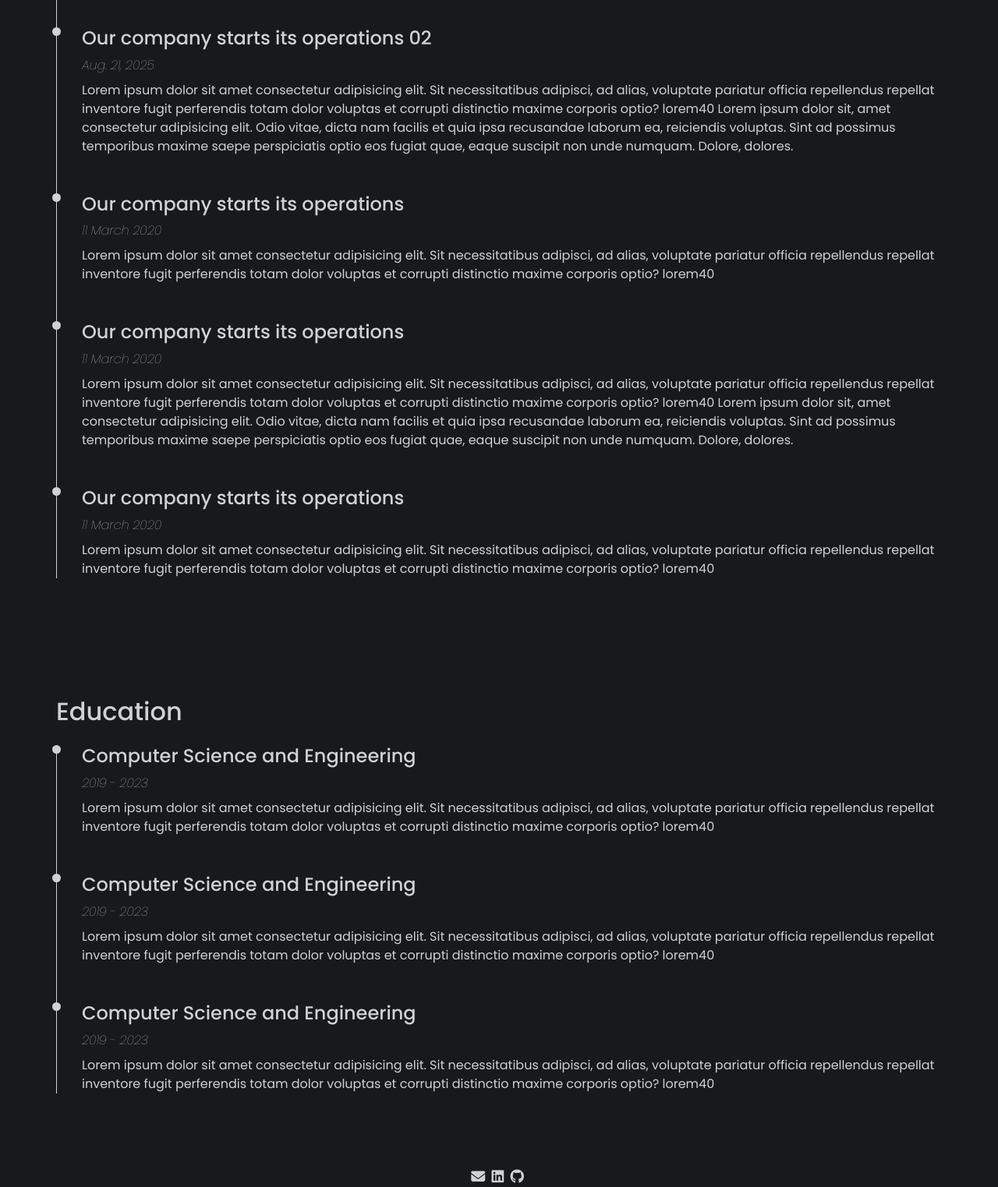
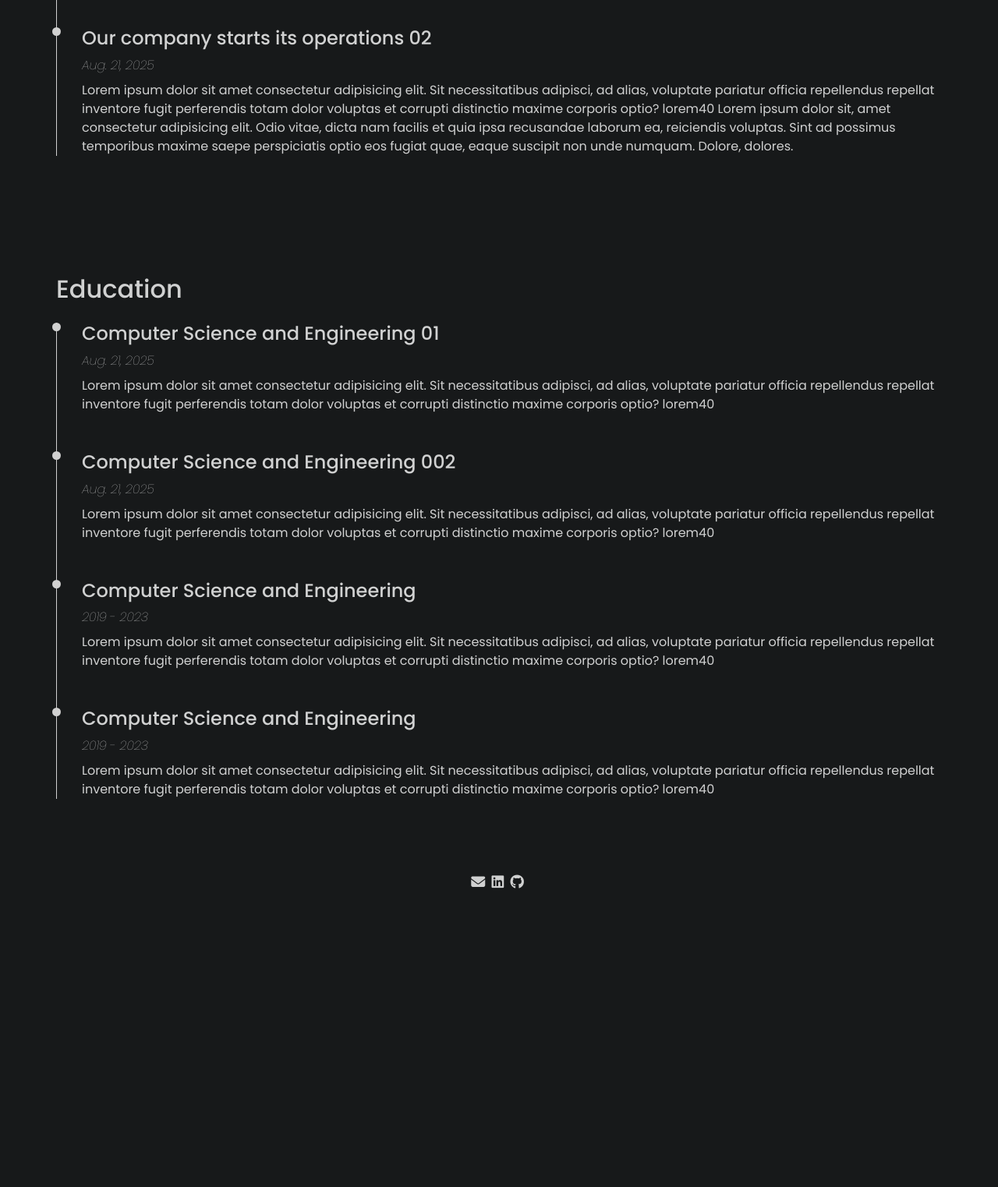
Before and after one commit to walidayankawsar/MyPortfolio, a Django app: page /pages/about.html in a window 1280 px wide. Shown: the part 534-2057 px from the top of the page at 78% size. After the commit the page ends 1674 px from the top, so only its background shows below. Run offline with Django 5.2, Linux system fonts and the light colour scheme; data comes from the database, SQL or seed files in the repository; both versions use the stored data as it was after the commit.

Commit message:
makeing dynamic

```diff
--- a/templates/pages/about.html
+++ b/templates/pages/about.html
@@ -73,43 +73,10 @@
             {% for experience in experience %}
             <li class="timeline-item mb-5">
                 <h4 class="">{{ experience.work }}</h4>
-                <p class="mb-2 fst-italic fw-lighter">{{ experience.work_date }}</p>
+                <p class="mb-2 fst-italic fw-lighter"> {{ experience.work_date }}</p>
                 <p class="">{{ experience.work_description }}</p>
             </li>
             {% endfor %}
-            <li class="timeline-item mb-5">
-                <h4 class="">Our company starts its operations</h4>
-                <p class="mb-2 fst-italic fw-lighter">11 March 2020</p>
-                <p class="">
-                    Lorem ipsum dolor sit amet consectetur adipisicing elit. Sit
-                    necessitatibus adipisci, ad alias, voluptate pariatur officia
-                    repellendus repellat inventore fugit perferendis totam dolor
-                    voluptas et corrupti distinctio maxime corporis optio? lorem40
-                </p>
-            </li>
-            <li class="timeline-item mb-5">
-                <h4 class="">Our company starts its operations</h4>
-                <p class="mb-2 fst-italic fw-lighter">11 March 2020</p>
-                <p class="">
-                    Lorem ipsum dolor sit amet consectetur adipisicing elit. Sit
-                    necessitatibus adipisci, ad alias, voluptate pariatur officia
-                    repellendus repellat inventore fugit perferendis totam dolor
-                    voluptas et corrupti distinctio maxime corporis optio? lorem40 Lorem ipsum dolor sit, amet
-                    consectetur adipisicing elit. Odio vitae, dicta nam facilis et quia ipsa recusandae laborum ea,
-                    reiciendis voluptas. Sint ad possimus temporibus maxime saepe perspiciatis optio eos fugiat quae,
-                    eaque suscipit non unde numquam. Dolore, dolores.
-                </p>
-            </li>
-            <li class="timeline-item mb-5">
-                <h4 class="">Our company starts its operations</h4>
-                <p class="mb-2 fst-italic fw-lighter">11 March 2020</p>
-                <p class="">
-                    Lorem ipsum dolor sit amet consectetur adipisicing elit. Sit
-                    necessitatibus adipisci, ad alias, voluptate pariatur officia
-                    repellendus repellat inventore fugit perferendis totam dolor
-                    voluptas et corrupti distinctio maxime corporis optio? lorem40
-                </p>
-            </li>
         </ul>
     </section>
     <!-- Section: Timeline -->
@@ -118,9 +85,10 @@
     <section class="py-5" id="work-experience-timeline">
         <h2 class="mt-2 pb-3">Education</h2>
         <ul class="timeline">
+            {% for education in experience %}
             <li class="timeline-item mb-5">
-                <h4 class="">Computer Science and Engineering</h4>
-                <p class="mb-2 fst-italic fw-lighter"> 2019 - 2023</p>
+                <h4 class="">{{ education.education }}</h4>
+                <p class="mb-2 fst-italic fw-lighter"> {{ education.education_date }}</p>
                 <p class="">
                     Lorem ipsum dolor sit amet consectetur adipisicing elit. Sit
                     necessitatibus adipisci, ad alias, voluptate pariatur officia
@@ -128,6 +96,7 @@
                     voluptas et corrupti distinctio maxime corporis optio? lorem40
                 </p>
             </li>
+            {% endfor %}
             <li class="timeline-item mb-5">
                 <h4 class="">Computer Science and Engineering</h4>
                 <p class="mb-2 fst-italic fw-lighter"> 2019 - 2023</p>
```
Also changed, not shown: db.sqlite3.
